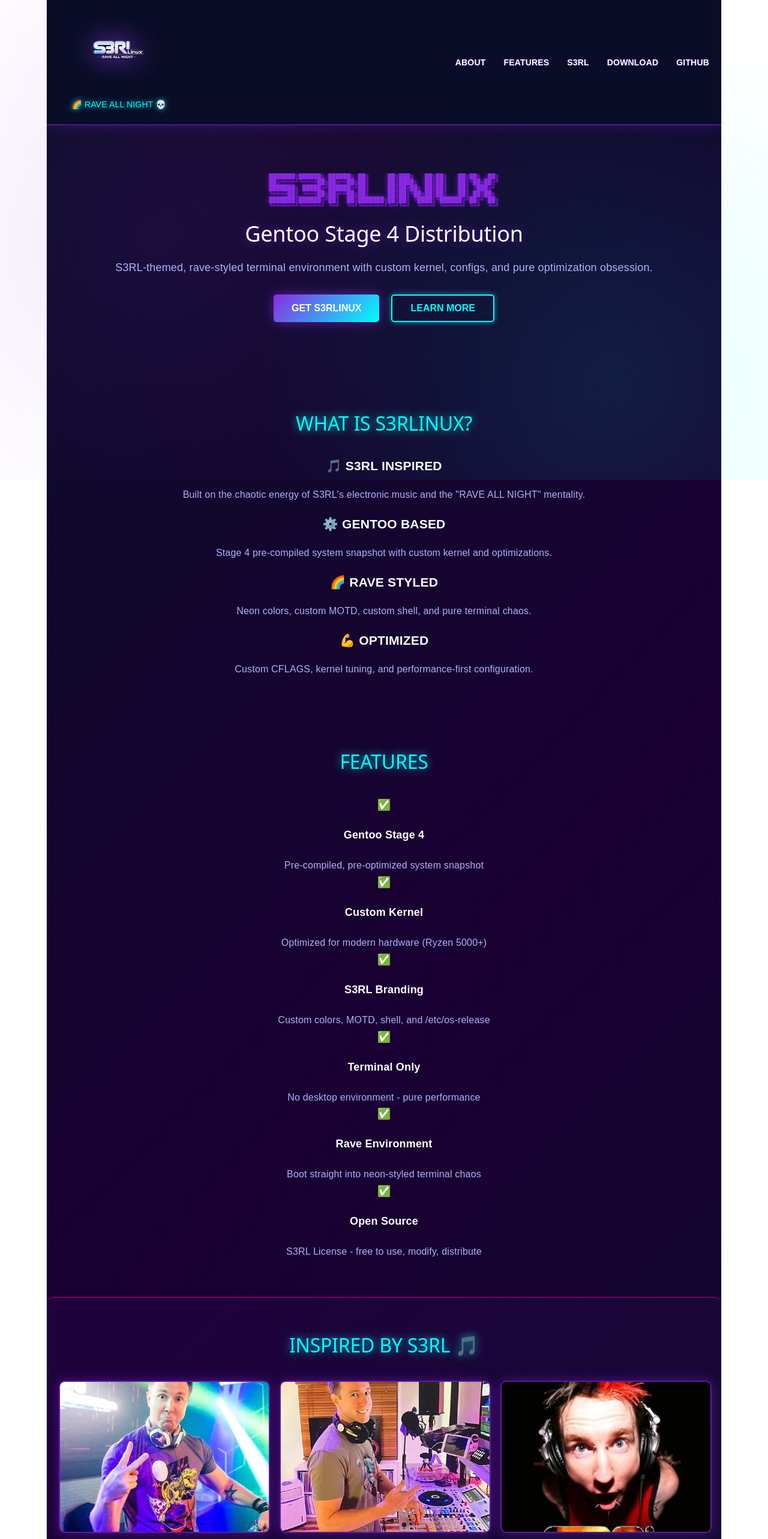
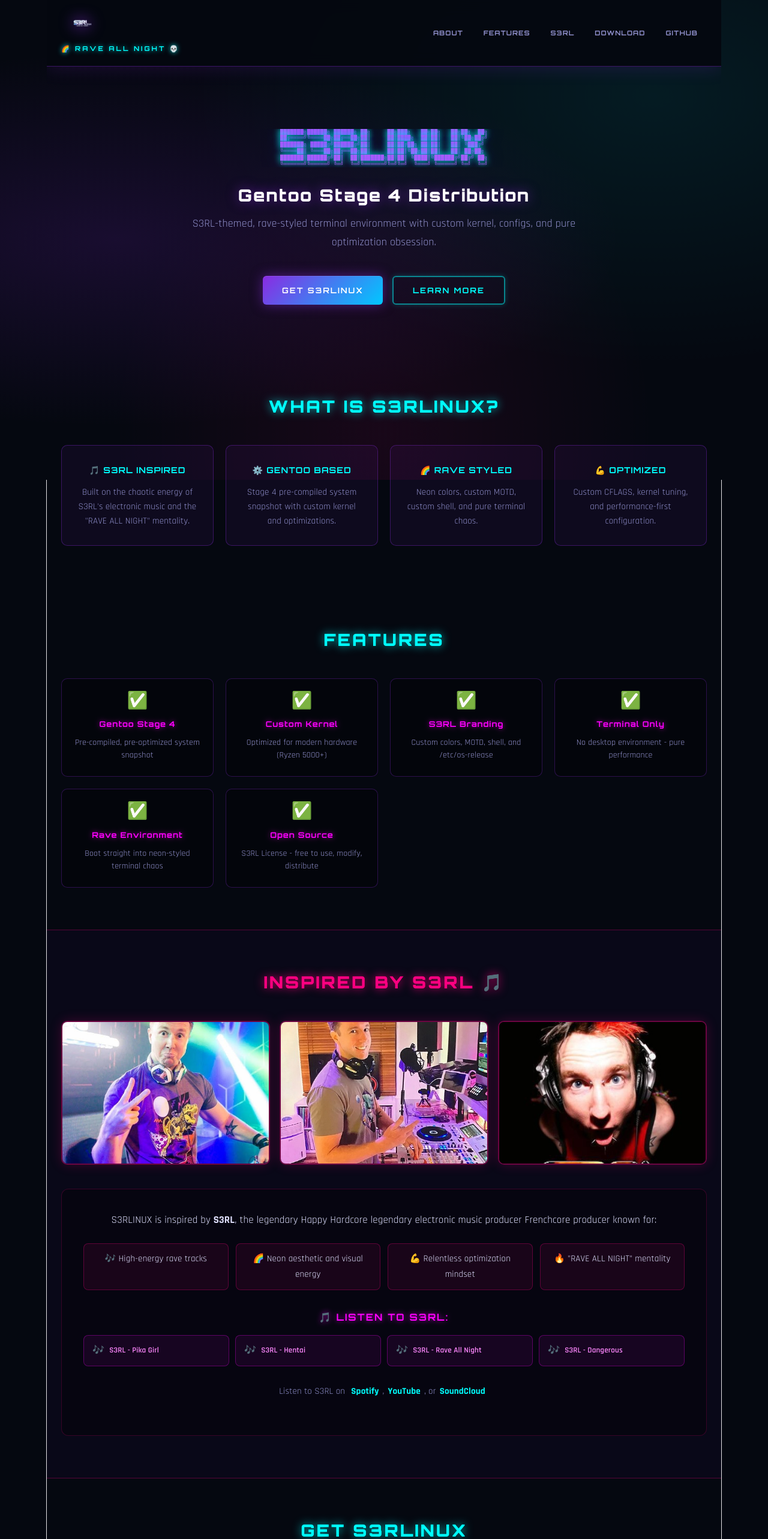
Before and after one commit to moonlightOS-Meow/s3rlinux, a React (Vite) app in the folder website-src/: page / in a window 1280 px wide. Shown: the top 2566 px of the page at 60% size. Built offline with nearby package versions, Linux system fonts and the light colour scheme.

Commit message:
fix: Full CSS rewrite - proper rave theming, grid gallery, fixed buttons 😈

```diff
--- a/website-src/src/App.css
+++ b/website-src/src/App.css
@@ -1,450 +1,632 @@
-/* S3RLINUX RAVE STYLING */
+/* S3RLINUX - RAVE ALL NIGHT */
+@import url('https://fonts.googleapis.com/css2?family=Orbitron:wght@400;700;900&family=Rajdhani:wght@400;600;700&display=swap');
+
+:root {
+  --purple: #8a2be2;
+  --cyan: #00ffff;
+  --pink: #ff00ff;
+  --hot-pink: #ff0080;
+  --dark: #050810;
+  --dark-2: #0a0e27;
+  --dark-3: #110a2a;
+  --text: #e0e0ff;
+  --text-dim: #9090cc;
+}
+
+* {
+  box-sizing: border-box;
+  margin: 0;
+  padding: 0;
+}
+
+body {
+  background: var(--dark);
+  color: var(--text);
+  font-family: 'Rajdhani', sans-serif;
+}
 
 .app {
   width: 100%;
   min-height: 100vh;
-  background: linear-gradient(135deg, #0a0e27 0%, #1a0033 50%, #0a0e27 100%);
-  color: #fff;
-  font-family: 'Arial', sans-serif;
   overflow-x: hidden;
+  position: relative;
 }
 
+/* ANIMATED BACKGROUND */
 .rave-background {
   position: fixed;
-  top: 0;
-  left: 0;
-  width: 100%;
-  height: 100%;
+  inset: 0;
+  z-index: 0;
   background:
-    radial-gradient(circle at 20% 50%, rgba(138, 43, 226, 0.1) 0%, transparent 50%),
-    radial-gradient(circle at 80% 80%, rgba(0, 255, 255, 0.1) 0%, transparent 50%),
-    radial-gradient(circle at 40% 0%, rgba(255, 0, 127, 0.05) 0%, transparent 50%);
+    radial-gradient(ellipse at 15% 50%, rgba(138,43,226,0.15) 0%, transparent 55%),
+    radial-gradient(ellipse at 85% 20%, rgba(0,255,255,0.08) 0%, transparent 50%),
+    radial-gradient(ellipse at 50% 90%, rgba(255,0,128,0.08) 0%, transparent 50%),
+    var(--dark);
   pointer-events: none;
-  z-index: 0;
 }
 
 /* HEADER */
 .header {
-  position: relative;
-  z-index: 10;
-  background: rgba(10, 14, 39, 0.95);
-  border-bottom: 2px solid rgba(138, 43, 226, 0.5);
-  padding: 20px 0;
-  box-shadow: 0 0 20px rgba(138, 43, 226, 0.3);
+  position: sticky;
+  top: 0;
+  z-index: 100;
+  background: rgba(5, 8, 16, 0.92);
+  backdrop-filter: blur(12px);
+  border-bottom: 1px solid rgba(138,43,226,0.4);
+  box-shadow: 0 0 30px rgba(138,43,226,0.2);
+  padding: 16px 0;
 }
 
 .header-content {
   max-width: 1200px;
   margin: 0 auto;
-  padding: 0 20px;
+  padding: 0 24px;
   display: flex;
   justify-content: space-between;
   align-items: center;
+  gap: 20px;
 }
 
 .logo-section {
   display: flex;
   flex-direction: column;
-  align-items: center;
-  gap: 8px;
+  align-items: flex-start;
+  gap: 4px;
 }
 
 .logo-image {
-  max-width: 200px;
-  height: auto;
-  filter: drop-shadow(0 0 20px rgba(138, 43, 226, 0.8));
+  height: 48px;
+  width: auto;
+  filter: drop-shadow(0 0 12px rgba(138,43,226,0.9));
   animation: logoGlow 3s ease-in-out infinite;
 }
 
 @keyframes logoGlow {
-  0%, 100% {
-    filter: drop-shadow(0 0 20px rgba(138, 43, 226, 0.8));
-  }
-  50% {
-    filter: drop-shadow(0 0 30px rgba(0, 255, 255, 0.9));
-  }
-}
-
-.title {
-  display: none;
+  0%, 100% { filter: drop-shadow(0 0 12px rgba(138,43,226,0.9)); }
+  50% { filter: drop-shadow(0 0 20px rgba(0,255,255,1)); }
 }
 
 .subtitle {
-  font-size: 14px;
-  color: #00ffff;
-  text-shadow: 0 0 10px rgba(0, 255, 255, 0.8);
-  margin: 0;
+  font-family: 'Orbitron', monospace;
+  font-size: 11px;
+  font-weight: 700;
+  color: var(--cyan);
+  letter-spacing: 3px;
+  text-shadow: 0 0 8px rgba(0,255,255,0.8);
 }
 
-/* NAVIGATION */
 .nav {
   display: flex;
-  gap: 30px;
+  gap: 4px;
   align-items: center;
+  flex-wrap: wrap;
 }
 
 .nav-link {
-  color: #fff;
+  color: var(--text-dim);
   text-decoration: none;
-  font-weight: bold;
-  font-size: 14px;
-  transition: all 0.3s;
-  text-shadow: 0 0 5px rgba(138, 43, 226, 0.5);
+  font-family: 'Orbitron', monospace;
+  font-weight: 700;
+  font-size: 11px;
+  letter-spacing: 1px;
+  padding: 8px 14px;
+  border-radius: 4px;
+  transition: all 0.2s;
+  border: 1px solid transparent;
 }
 
 .nav-link:hover {
-  color: #00ffff;
-  text-shadow: 0 0 15px rgba(0, 255, 255, 0.9);
+  color: var(--cyan);
+  border-color: rgba(0,255,255,0.4);
+  background: rgba(0,255,255,0.06);
+  text-shadow: 0 0 10px rgba(0,255,255,0.8);
 }
 
-/* HERO SECTION */
+/* HERO */
 .hero {
   position: relative;
   z-index: 5;
-  padding: 60px 20px;
+  padding: 80px 24px 60px;
   text-align: center;
+  min-height: 60vh;
+  display: flex;
+  align-items: center;
 }
 
 .hero-content {
   max-width: 1000px;
   margin: 0 auto;
+  width: 100%;
 }
 
 .ascii-art {
   font-family: 'Courier New', monospace;
-  font-size: 10px;
-  line-height: 1;
-  color: #8a2be2;
-  text-shadow: 0 0 10px rgba(138, 43, 226, 0.8);
-  margin: 20px 0;
+  font-size: 9px;
+  line-height: 1.2;
+  color: var(--purple);
+  text-shadow: 0 0 8px rgba(138,43,226,0.9), 0 0 20px rgba(138,43,226,0.4);
+  margin: 0 0 30px;
   overflow-x: auto;
   white-space: pre;
+  animation: asciiPulse 4s ease-in-out infinite;
+}
+
+@keyframes asciiPulse {
+  0%, 100% { text-shadow: 0 0 8px rgba(138,43,226,0.9), 0 0 20px rgba(138,43,226,0.4); }
+  50% { text-shadow: 0 0 12px rgba(0,255,255,1), 0 0 30px rgba(0,255,255,0.5); color: #b060ff; }
 }
 
 .hero-title {
-  font-size: 36px;
+  font-family: 'Orbitron', monospace;
+  font-size: 28px;
+  font-weight: 900;
   color: #fff;
-  margin: 20px 0;
-  text-shadow: 0 0 20px rgba(138, 43, 226, 0.6);
+  margin: 0 0 16px;
+  letter-spacing: 2px;
+  text-shadow: 0 0 20px rgba(138,43,226,0.6);
 }
 
 .hero-description {
   font-size: 18px;
-  color: #b0b0ff;
-  margin: 20px 0 30px;
-  line-height: 1.6;
+  color: var(--text-dim);
+  margin: 0 0 40px;
+  line-height: 1.7;
+  max-width: 680px;
+  margin-left: auto;
+  margin-right: auto;
 }
 
-/* CTA BUTTONS */
+/* BUTTONS */
 .cta-buttons {
   display: flex;
-  gap: 20px;
+  gap: 16px;
   justify-content: center;
-  margin: 30px 0;
   flex-wrap: wrap;
 }
 
 .btn {
-  padding: 12px 30px;
+  display: inline-flex;
+  align-items: center;
+  justify-content: center;
+  padding: 14px 32px;
+  border-radius: 6px;
+  font-family: 'Orbitron', monospace;
+  font-weight: 700;
+  font-size: 13px;
+  letter-spacing: 2px;
+  cursor: pointer;
+  text-decoration: none;
+  transition: all 0.25s ease;
   border: none;
-  border-radius: 5px;
-  font-weight: bold;
-  cursor: pointer;
-  transition: all 0.3s;
-  font-size: 16px;
+  white-space: nowrap;
 }
 
 .btn-primary {
-  background: linear-gradient(135deg, #8a2be2, #00ffff);
+  background: linear-gradient(135deg, #8a2be2 0%, #00c8ff 100%);
   color: #fff;
-  box-shadow: 0 0 20px rgba(138, 43, 226, 0.6);
+  box-shadow: 0 0 20px rgba(138,43,226,0.5), inset 0 1px 0 rgba(255,255,255,0.1);
 }
 
 .btn-primary:hover {
-  box-shadow: 0 0 30px rgba(0, 255, 255, 0.9);
-  transform: scale(1.05);
+  box-shadow: 0 0 35px rgba(0,200,255,0.8), 0 0 60px rgba(138,43,226,0.4);
+  transform: translateY(-2px) scale(1.02);
 }
 
 .btn-secondary {
   background: transparent;
-  color: #00ffff;
-  border: 2px solid #00ffff;
-  box-shadow: 0 0 10px rgba(0, 255, 255, 0.5);
+  color: var(--cyan);
+  border: 2px solid rgba(0,255,255,0.5);
+  box-shadow: 0 0 10px rgba(0,255,255,0.2), inset 0 0 10px rgba(0,255,255,0.03);
 }
 
 .btn-secondary:hover {
-  background: rgba(0, 255, 255, 0.1);
-  box-shadow: 0 0 20px rgba(0, 255, 255, 0.9);
+  background: rgba(0,255,255,0.08);
+  border-color: var(--cyan);
+  box-shadow: 0 0 25px rgba(0,255,255,0.6);
+  transform: translateY(-2px);
 }
 
 /* SECTIONS */
 section {
   position: relative;
   z-index: 5;
-  padding: 60px 20px;
+  padding: 70px 24px;
   max-width: 1200px;
   margin: 0 auto;
 }
 
 section h2 {
-  font-size: 32px;
-  color: #00ffff;
-  text-shadow: 0 0 15px rgba(0, 255, 255, 0.8);
-  margin-bottom: 40px;
+  font-family: 'Orbitron', monospace;
+  font-size: 28px;
+  font-weight: 900;
+  color: var(--cyan);
+  text-shadow: 0 0 15px rgba(0,255,255,0.7);
+  margin-bottom: 48px;
+  letter-spacing: 3px;
+  text-align: center;
 }
 
 section p {
   font-size: 16px;
-  color: #b0b0ff;
+  color: var(--text-dim);
   line-height: 1.8;
 }
 
-/* FEATURES GRID */
-.features-grid {
+/* ABOUT GRID */
+.about-grid {
   display: grid;
-  grid-template-columns: repeat(auto-fit, minmax(250px, 1fr));
+  grid-template-columns: repeat(auto-fit, minmax(220px, 1fr));
   gap: 20px;
-  margin: 30px 0;
 }
 
-.feature-card {
-  background: rgba(138, 43, 226, 0.1);
-  border: 2px solid rgba(138, 43, 226, 0.5);
-  border-radius: 8px;
-  padding: 20px;
-  transition: all 0.3s;
-  box-shadow: 0 0 10px rgba(138, 43, 226, 0.3);
+.about-card {
+  background: rgba(138,43,226,0.07);
+  border: 1px solid rgba(138,43,226,0.35);
+  border-radius: 10px;
+  padding: 28px 24px;
+  transition: all 0.3s ease;
 }
 
-.feature-card:hover {
-  background: rgba(0, 255, 255, 0.1);
-  border-color: rgba(0, 255, 255, 0.8);
-  box-shadow: 0 0 20px rgba(0, 255, 255, 0.6);
-  transform: translateY(-5px);
+.about-card:hover {
+  background: rgba(0,255,255,0.06);
+  border-color: rgba(0,255,255,0.5);
+  box-shadow: 0 0 24px rgba(0,255,255,0.2);
+  transform: translateY(-4px);
 }
 
-.feature-card h3 {
-  color: #00ffff;
-  margin-top: 0;
+.about-card h3 {
+  font-family: 'Orbitron', monospace;
+  font-size: 14px;
+  color: var(--cyan);
+  margin-bottom: 12px;
+  letter-spacing: 1px;
 }
 
-.feature-card p {
-  color: #b0b0ff;
+.about-card p {
+  font-size: 15px;
+  color: var(--text-dim);
+  line-height: 1.6;
 }
 
-/* S3RL SECTION */
-.s3rl-section {
-  background: rgba(138, 43, 226, 0.05);
-  border-top: 2px solid rgba(138, 43, 226, 0.5);
-  border-bottom: 2px solid rgba(138, 43, 226, 0.5);
+/* FEATURES */
+.features-list {
+  display: grid;
+  grid-template-columns: repeat(auto-fit, minmax(220px, 1fr));
+  gap: 20px;
 }
 
+.feature-item {
+  background: rgba(0,0,0,0.3);
+  border: 1px solid rgba(138,43,226,0.3);
+  border-radius: 10px;
+  padding: 24px 20px;
+  text-align: center;
+  transition: all 0.3s ease;
+}
+
+.feature-item:hover {
+  border-color: rgba(255,0,255,0.5);
+  box-shadow: 0 0 20px rgba(255,0,255,0.15);
+  transform: translateY(-4px);
+}
+
+.feature-icon {
+  font-size: 28px;
+  display: block;
+  margin-bottom: 12px;
+}
+
+.feature-item h4 {
+  font-family: 'Orbitron', monospace;
+  font-size: 13px;
+  color: var(--pink);
+  text-shadow: 0 0 8px rgba(255,0,255,0.6);
+  margin-bottom: 8px;
+  letter-spacing: 1px;
+}
+
+.feature-item p {
+  font-size: 14px;
+  color: var(--text-dim);
+  line-height: 1.5;
+}
+
+/* S3RL TRIBUTE SECTION */
 .s3rl-tribute {
-  background: rgba(138, 43, 226, 0.05);
-  border-top: 2px solid rgba(255, 0, 127, 0.4);
-  border-bottom: 2px solid rgba(255, 0, 127, 0.4);
-  border-radius: 12px;
-  padding: 60px 20px;
+  max-width: 100%;
+  background: rgba(138,43,226,0.04);
+  border-top: 1px solid rgba(255,0,128,0.3);
+  border-bottom: 1px solid rgba(255,0,128,0.3);
+  padding: 70px 24px;
+}
+
+.s3rl-tribute > * {
+  max-width: 1200px;
+  margin-left: auto;
+  margin-right: auto;
+}
+
+.s3rl-tribute h2 {
+  color: var(--hot-pink);
+  text-shadow: 0 0 15px rgba(255,0,128,0.8);
 }
 
 .s3rl-gallery {
   display: grid;
-  grid-template-columns: repeat(auto-fit, minmax(250px, 1fr));
-  gap: 20px;
-  margin: 30px 0;
+  grid-template-columns: repeat(3, 1fr);
+  gap: 16px;
+  margin: 0 auto 40px;
+  max-width: 1200px;
 }
 
 .s3rl-image {
   width: 100%;
-  height: 250px;
+  height: 240px;
   object-fit: cover;
   border-radius: 10px;
-  border: 2px solid rgba(138, 43, 226, 0.6);
-  box-shadow: 0 0 20px rgba(138, 43, 226, 0.4);
+  border: 2px solid rgba(255,0,128,0.4);
+  box-shadow: 0 0 20px rgba(255,0,128,0.2);
   transition: all 0.3s ease;
+  display: block;
 }
 
 .s3rl-image:hover {
-  border-color: rgba(0, 255, 255, 0.9);
-  box-shadow: 0 0 35px rgba(0, 255, 255, 0.7);
-  transform: scale(1.03);
+  border-color: var(--cyan);
+  box-shadow: 0 0 30px rgba(0,255,255,0.5);
+  transform: scale(1.02);
 }
 
 .tribute-content {
-  margin-top: 30px;
-  background: rgba(0, 0, 0, 0.3);
-  border-radius: 10px;
-  padding: 30px;
-  border: 1px solid rgba(138, 43, 226, 0.3);
+  max-width: 1200px;
+  margin: 0 auto;
+  background: rgba(0,0,0,0.3);
+  border-radius: 12px;
+  padding: 36px;
+  border: 1px solid rgba(255,0,128,0.2);
 }
 
-.tribute-content p {
-  color: #d0d0ff;
-  font-size: 16px;
+.tribute-content > p {
+  color: var(--text);
+  font-size: 17px;
+  text-align: center;
+  margin-bottom: 24px;
 }
 
 .tribute-list {
   list-style: none;
-  padding: 0;
-  margin: 20px 0;
   display: grid;
-  grid-template-columns: repeat(auto-fit, minmax(200px, 1fr));
-  gap: 10px;
+  grid-template-columns: repeat(auto-fit, minmax(180px, 1fr));
+  gap: 12px;
+  margin: 0 0 32px;
 }
 
 .tribute-list li {
-  background: rgba(138, 43, 226, 0.15);
-  border: 1px solid rgba(138, 43, 226, 0.4);
+  background: rgba(255,0,128,0.08);
+  border: 1px solid rgba(255,0,128,0.3);
   border-radius: 8px;
-  padding: 10px 15px;
-  color: #e0e0ff;
+  padding: 12px 16px;
+  color: var(--text);
   font-size: 15px;
-  transition: all 0.3s;
+  text-align: center;
+  transition: all 0.25s;
 }
 
 .tribute-list li:hover {
-  background: rgba(0, 255, 255, 0.1);
-  border-color: rgba(0, 255, 255, 0.6);
-  box-shadow: 0 0 10px rgba(0, 255, 255, 0.4);
+  background: rgba(0,255,255,0.08);
+  border-color: rgba(0,255,255,0.5);
+  box-shadow: 0 0 12px rgba(0,255,255,0.3);
 }
 
 .songs-title {
-  color: #ff00ff;
-  text-shadow: 0 0 10px rgba(255, 0, 255, 0.7);
-  margin-top: 30px;
+  font-family: 'Orbitron', monospace;
+  font-size: 16px;
+  color: var(--pink);
+  text-shadow: 0 0 10px rgba(255,0,255,0.7);
+  margin-bottom: 16px;
+  letter-spacing: 2px;
+  text-align: center;
 }
 
 .songs-list {
   display: grid;
-  grid-template-columns: repeat(auto-fit, minmax(180px, 1fr));
-  gap: 12px;
-  margin: 15px 0;
+  grid-template-columns: repeat(auto-fit, minmax(160px, 1fr));
+  gap: 10px;
+  margin-bottom: 28px;
 }
 
 .song-item {
-  background: rgba(255, 0, 255, 0.08);
-  border: 1px solid rgba(255, 0, 255, 0.4);
+  background: rgba(255,0,255,0.07);
+  border: 1px solid rgba(255,0,255,0.3);
   border-radius: 8px;
-  padding: 12px 15px;
+  padding: 12px 14px;
   display: flex;
   align-items: center;
-  gap: 10px;
-  transition: all 0.3s;
+  gap: 8px;
+  transition: all 0.25s;
 }
 
 .song-item:hover {
-  background: rgba(255, 0, 255, 0.15);
-  box-shadow: 0 0 15px rgba(255, 0, 255, 0.5);
+  background: rgba(255,0,255,0.14);
+  box-shadow: 0 0 14px rgba(255,0,255,0.4);
   transform: translateY(-2px);
+}
+
+.song-icon {
+  font-size: 16px;
+  flex-shrink: 0;
 }
 
 .song-item a {
   color: #ff88ff;
   text-decoration: none;
-  font-size: 14px;
-  font-weight: bold;
+  font-size: 13px;
+  font-weight: 600;
+  line-height: 1.3;
 }
 
 .song-item a:hover {
-  color: #ffffff;
-  text-shadow: 0 0 10px rgba(255, 0, 255, 0.9);
+  color: #fff;
+  text-shadow: 0 0 8px rgba(255,0,255,0.9);
 }
 
 .tribute-note {
-  margin-top: 25px;
-  color: #a0a0cc !important;
-  font-size: 14px !important;
+  text-align: center;
+  color: var(--text-dim) !important;
+  font-size: 15px !important;
 }
 
 .tribute-note a {
-  color: #00ffff;
+  color: var(--cyan);
   text-decoration: none;
-  margin: 0 5px;
-  font-weight: bold;
-  transition: all 0.3s;
+  margin: 0 6px;
+  font-weight: 700;
+  transition: all 0.2s;
 }
 
 .tribute-note a:hover {
-  text-shadow: 0 0 10px rgba(0, 255, 255, 0.9);
+  text-shadow: 0 0 10px rgba(0,255,255,0.9);
 }
 
-.s3rl-tracks {
-  display: grid;
-  grid-template-columns: repeat(auto-fit, minmax(200px, 1fr));
-  gap: 15px;
-  margin: 30px 0;
-}
-
-.track-link {
-  background: rgba(0, 255, 255, 0.1);
-  border: 1px solid rgba(0, 255, 255, 0.5);
-  border-radius: 5px;
-  padding: 15px;
-  color: #00ffff;
-  text-decoration: none;
-  transition: all 0.3s;
+/* DOWNLOAD SECTION */
+.download {
   text-align: center;
 }
 
-.track-link:hover {
-  background: rgba(0, 255, 255, 0.2);
-  box-shadow: 0 0 15px rgba(0, 255, 255, 0.8);
+.download-content {
+  max-width: 600px;
+  margin: 0 auto;
+}
+
+.coming-soon {
+  font-family: 'Orbitron', monospace;
+  font-size: 22px !important;
+  color: var(--cyan) !important;
+  text-shadow: 0 0 12px rgba(0,255,255,0.7);
+  margin-bottom: 12px !important;
+}
+
+.build-info {
+  color: var(--text-dim) !important;
+  margin-bottom: 36px !important;
+  font-size: 16px !important;
+}
+
+.download-buttons {
+  display: flex;
+  gap: 16px;
+  justify-content: center;
+  flex-wrap: wrap;
 }
 
 /* FOOTER */
-footer {
+.footer {
   position: relative;
   z-index: 5;
-  background: rgba(10, 14, 39, 0.95);
-  border-top: 2px solid rgba(138, 43, 226, 0.5);
-  padding: 40px 20px;
+  background: rgba(5, 8, 16, 0.95);
+  border-top: 1px solid rgba(138,43,226,0.4);
+  padding: 40px 24px;
   text-align: center;
-  color: #b0b0ff;
 }
 
-footer p {
-  margin: 10px 0;
+.footer-content p {
+  color: var(--text-dim);
+  font-size: 14px;
+  margin: 8px 0;
+  line-height: 1.6;
 }
 
-footer a {
-  color: #00ffff;
+.footer-content a {
+  color: var(--cyan);
   text-decoration: none;
-  transition: all 0.3s;
+  transition: all 0.2s;
 }
 
-footer a:hover {
-  text-shadow: 0 0 10px rgba(0, 255, 255, 0.8);
+.footer-content a:hover {
+  text-shadow: 0 0 8px rgba(0,255,255,0.8);
+}
+
+.copyright {
+  color: rgba(144, 144, 204, 0.5) !important;
+  font-size: 12px !important;
+  margin-top: 16px !important;
+}
+
+/* RAVE EFFECT */
+.rave-effect {
+  position: fixed;
+  inset: 0;
+  pointer-events: none;
+  z-index: 1;
+  background: transparent;
+  animation: raveFlicker 8s ease-in-out infinite;
+}
+
+@keyframes raveFlicker {
+  0%, 90%, 100% { background: transparent; }
+  92% { background: rgba(138,43,226,0.02); }
+  94% { background: transparent; }
+  96% { background: rgba(0,255,255,0.02); }
 }
 
 /* RESPONSIVE */
 @media (max-width: 768px) {
   .header-content {
     flex-direction: column;
-    gap: 20px;
+    align-items: flex-start;
+    gap: 16px;
   }
 
   .nav {
-    flex-direction: column;
-    gap: 15px;
+    gap: 4px;
+  }
+
+  .nav-link {
+    font-size: 10px;
+    padding: 6px 10px;
+  }
+
+  .hero {
+    padding: 50px 16px 40px;
   }
 
   .hero-title {
-    font-size: 24px;
+    font-size: 20px;
   }
 
   .ascii-art {
-    font-size: 8px;
+    font-size: 6px;
   }
 
   section h2 {
-    font-size: 24px;
+    font-size: 20px;
   }
 
-  .cta-buttons {
+  .s3rl-gallery {
+    grid-template-columns: 1fr;
+  }
+
+  .s3rl-image {
+    height: 200px;
+  }
+
+  .tribute-content {
+    padding: 20px;
+  }
+
+  .btn {
+    padding: 12px 20px;
+    font-size: 11px;
+  }
+}
+
+@media (max-width: 480px) {
+  .cta-buttons, .download-buttons {
     flex-direction: column;
+    align-items: center;
   }
 
   .btn {
     width: 100%;
+    max-width: 280px;
   }
 }
```
